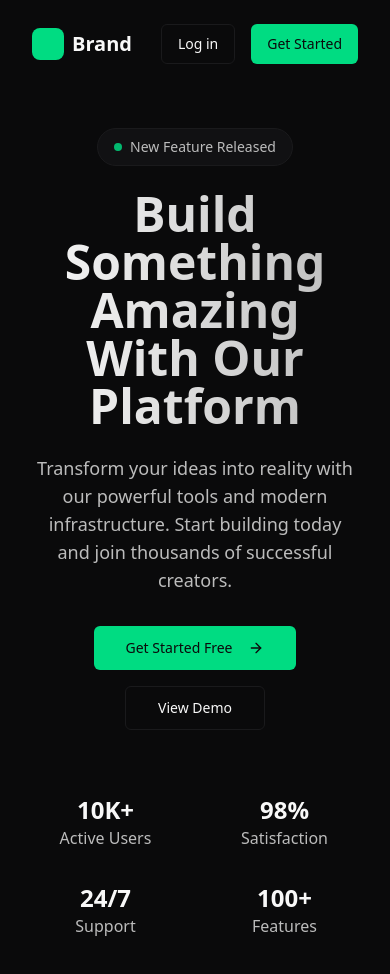
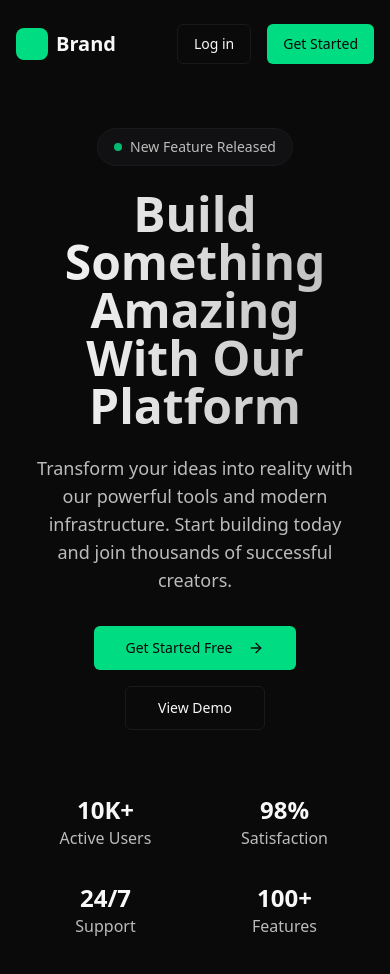
Before and after one commit to luizinhodavp041/orpheo-digital-4, a Next.js app: page / in a window 390 px wide. Shown: the top 974 px of the page. Built offline with nearby package versions, Linux system fonts and the light colour scheme.

Commit message:
ajuste padding header

```diff
--- a/src/components/ui/Header.tsx
+++ b/src/components/ui/Header.tsx
@@ -21,7 +21,7 @@
         isScrolled ? "bg-background py-4" : "bg-transparent py-6"
       }`}
     >
-      <div className="container flex items-center justify-between">
+      <div className="container max-w-7xl mx-auto px-4 sm:px-6 lg:px-8 flex items-center justify-between">
         <Link href="/" className="flex items-center gap-2">
           <div className="h-8 w-8 rounded-lg bg-accent"></div>
           <span className="text-xl font-bold text-text">Brand</span>
```
